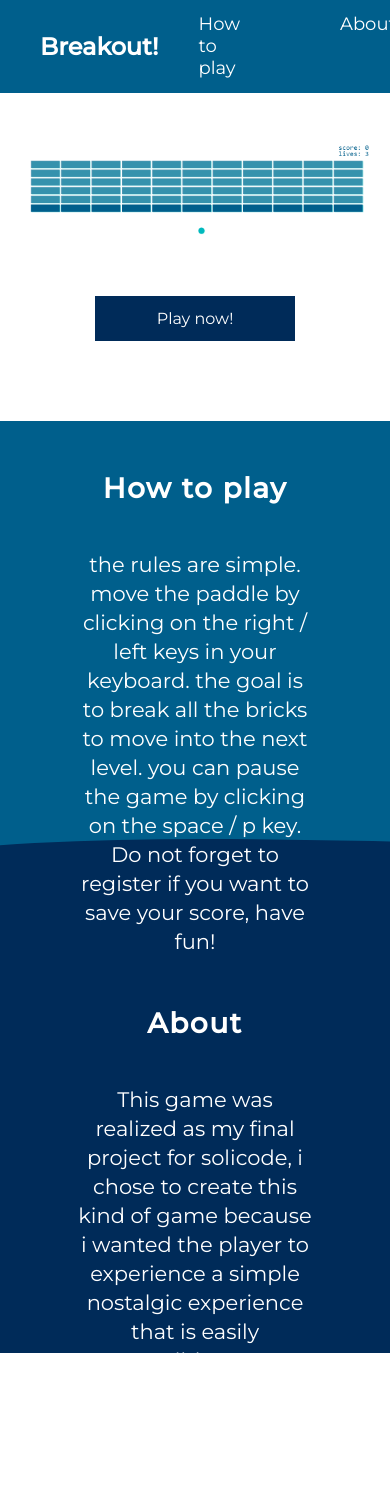
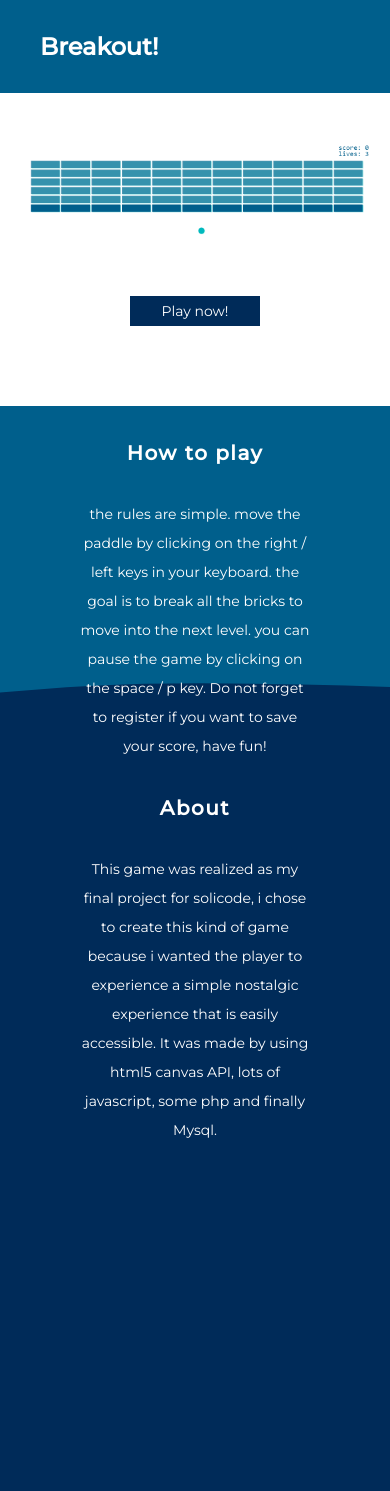
Before and after one commit to AchabNassim/Breakout_game, a PHP site: page /landPage.html in a window 390 px wide; the page is wider, and only the part inside the window is pictured. After the commit the page ends 1138 px from the top of that part, so only its background shows below. Run offline with PHP 8.4, Linux system fonts and the light colour scheme.

Commit message:
responsive

```diff
--- a/styleInc/landStyle.css
+++ b/styleInc/landStyle.css
@@ -93,3 +93,27 @@ img {
 a:hover {
     text-decoration: underline;
 }
+
+@media only screen and (max-width: 500px) {
+    ul > li {
+        display:    none;
+    }
+    .title {
+        font-size:  20px;
+        padding:    35px;
+    }
+    #about {
+        height:     85vh;
+    }
+    p {
+        font-size:  14px !important;
+    }
+    .howPara {
+        margin:     0px auto;
+    }
+    #button {
+    width: 130px;
+    height: 30px;
+    font-size: 14px;
+    }
+}
```
